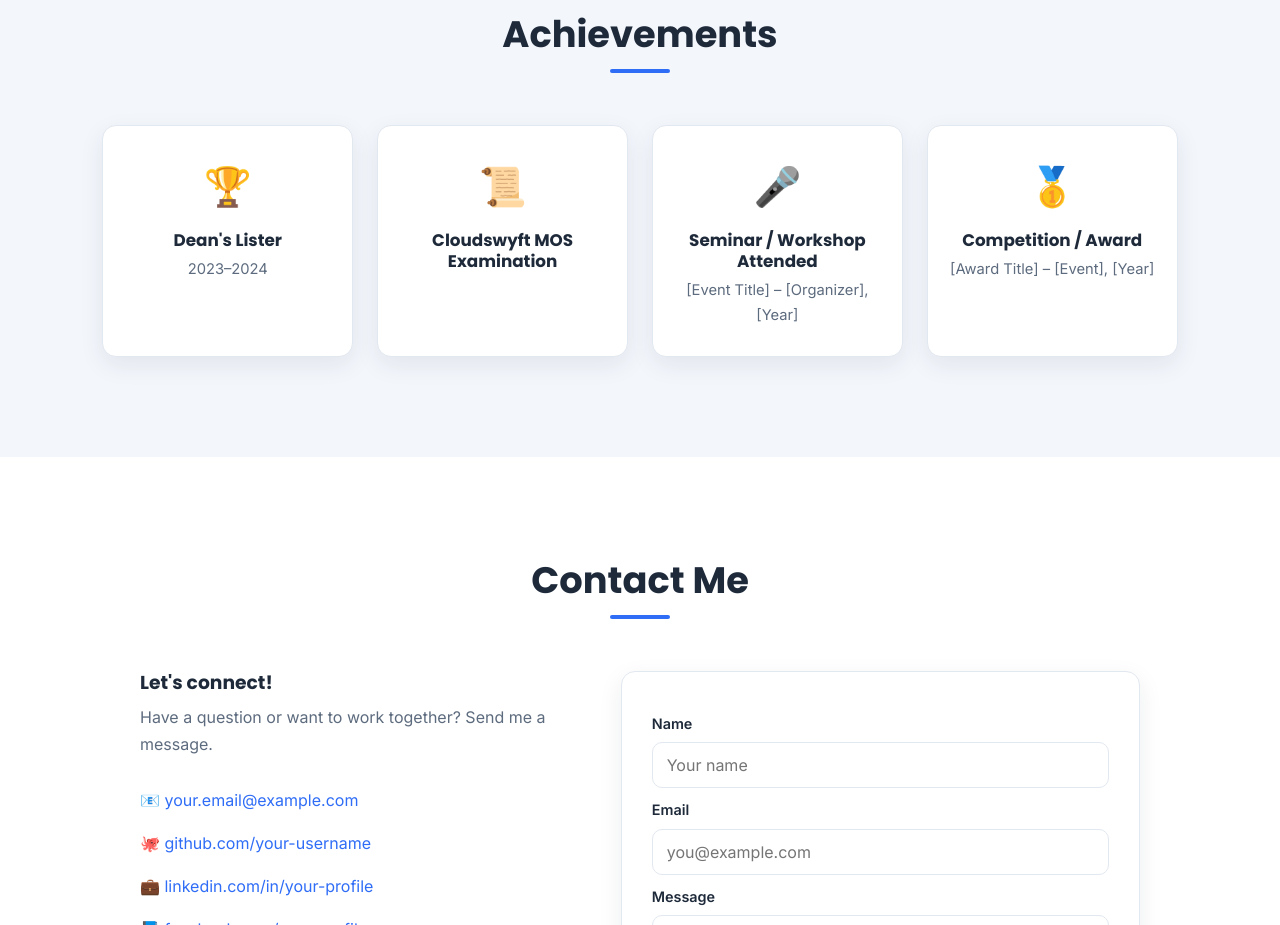
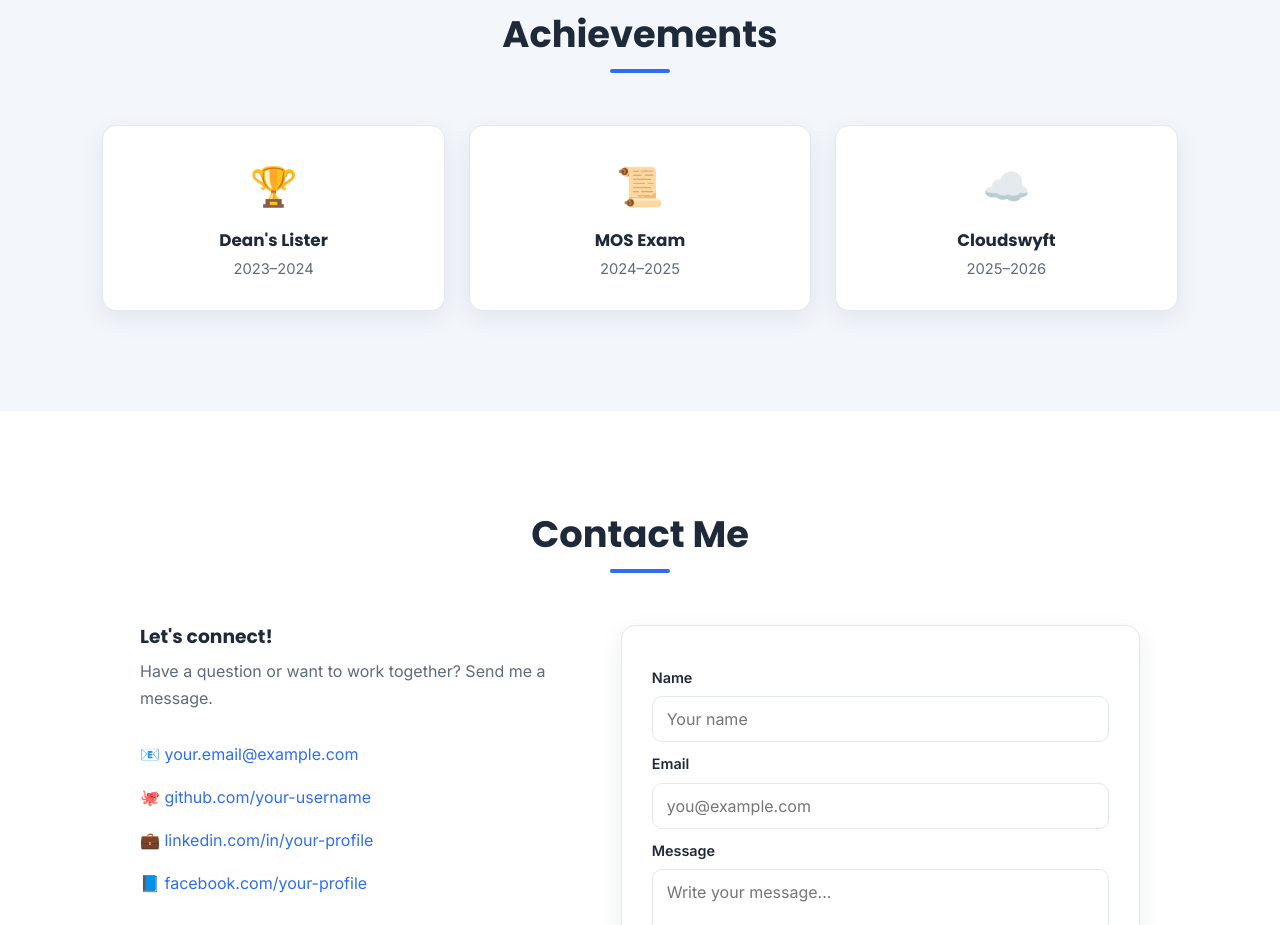
Before and after one commit to franzadriannoguera-commits/personal-portfolio, a plain HTML site: page index.html in a window 1280 px wide. Shown: the part 2640-3565 px from the top of the page. Drawn offline with Linux system fonts and the light colour scheme.

Commit message:
Separate MOS and Cloudswyft achievements
Co-authored-by: Copilot <223556219+Copilot@users.noreply.github.com>

```diff
--- a/index.html
+++ b/index.html
@@ -145,17 +145,13 @@
         </div>
         <div class="ach-card reveal">
           <span class="ach-icon">📜</span>
-          <h3>Cloudswyft MOS Examination</h3>
+          <h3>MOS Exam</h3>
+          <p>2024–2025</p>
         </div>
         <div class="ach-card reveal">
-          <span class="ach-icon">🎤</span>
-          <h3>Seminar / Workshop Attended</h3>
-          <p>[Event Title] – [Organizer], [Year]</p>
-        </div>
-        <div class="ach-card reveal">
-          <span class="ach-icon">🥇</span>
-          <h3>Competition / Award</h3>
-          <p>[Award Title] – [Event], [Year]</p>
+          <span class="ach-icon">☁️</span>
+          <h3>Cloudswyft</h3>
+          <p>2025–2026</p>
         </div>
       </div>
     </section>
```
